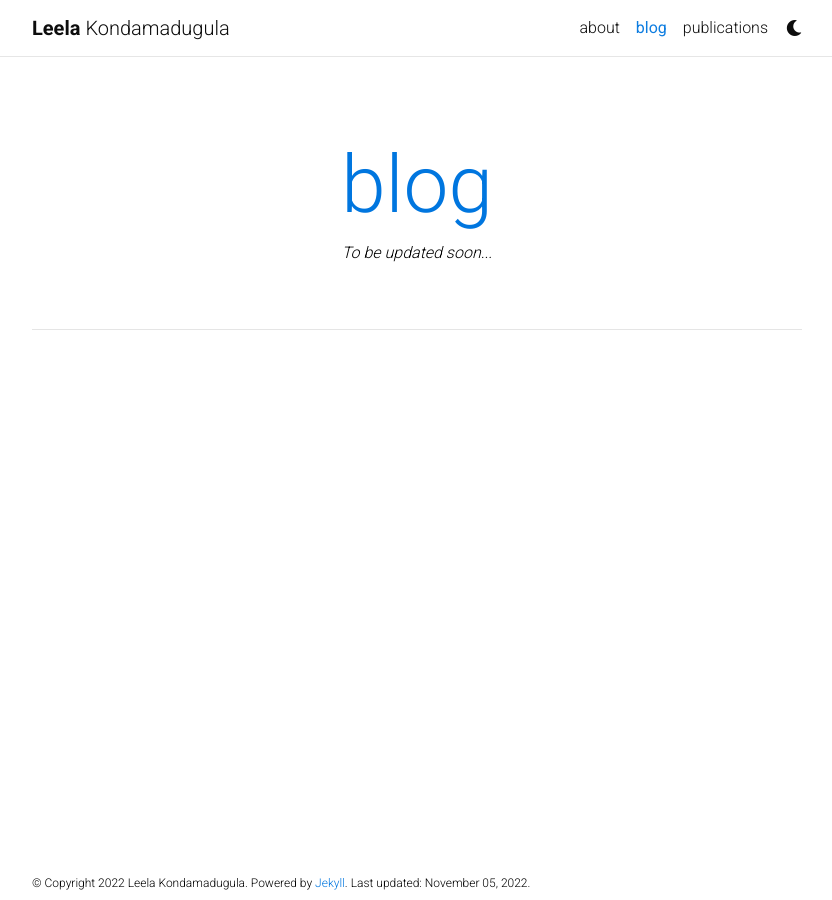
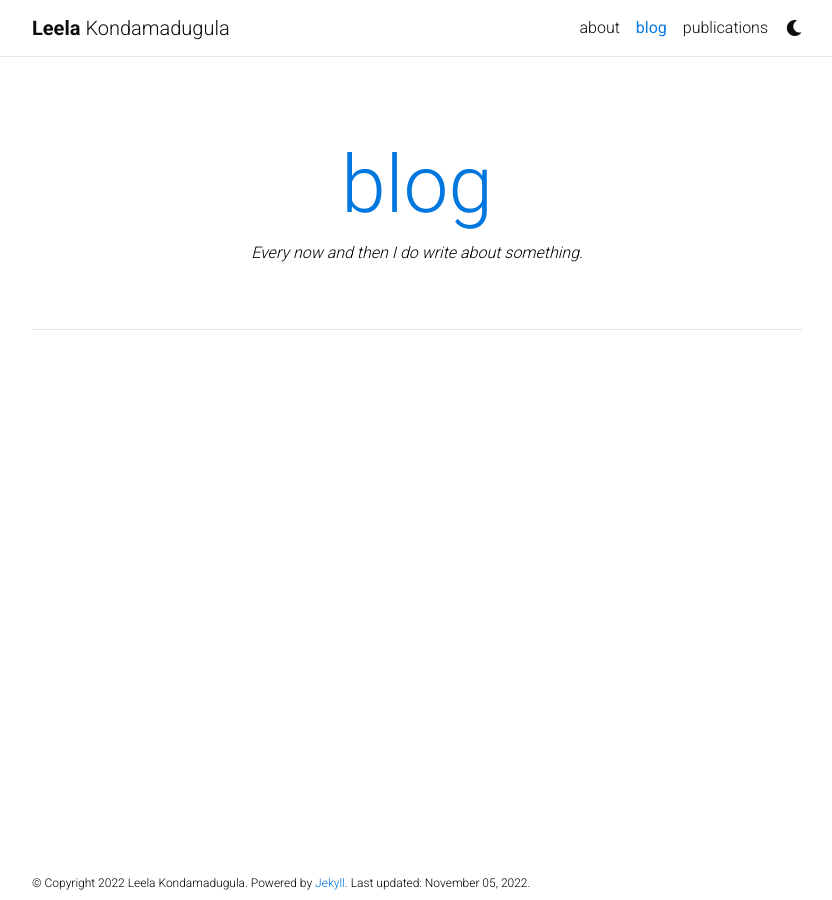
Before and after one commit to masaaldosey/masaaldosey.github.io, a Jekyll site: the page built from blog/index.html, in a window 1280 px wide. Shown: the whole page, without its empty margins (223-1055 px from the left). Built offline with Jekyll 4.4.1, drawn with Linux system fonts in a browser that asks for light colours; the list of posts is cut into pages by our own code; comment, search, counter and statistics services are not loaded; a style sheet for code colours, icons or effects is not loaded.

Commit message:
customized blog page

```diff
--- a/_config.yml
+++ b/_config.yml
@@ -111,8 +111,8 @@ bing_site_verification:  # out your bing-site-verification ID (Bing Webmaster)
 
 blog_name: blog # blog_name will be displayed in your blog page
 blog_nav_title: blog # your blog must have a title for it to be displayed in the nav bar
-blog_description:
-blog_message: To be updated soon...
+blog_description: Every now and then I do write about something.
+blog_message: # your message if the blog is still a WIP during the website setup
 permalink: /blog/:year/:title/
 
 # Pagination
--- a/blog/index.html
+++ b/blog/index.html
@@ -17,7 +17,7 @@ pagination:
 
   <div class="header-bar">
     <h1>{{ site.blog_name }}</h1>
-    <h2>{{ site.blog_description }}</h2>
+    <p><i>{{ site.blog_description }}</i></p>
     <p><i>{{ site.blog_message }}</i></p>
   </div>
 
```
